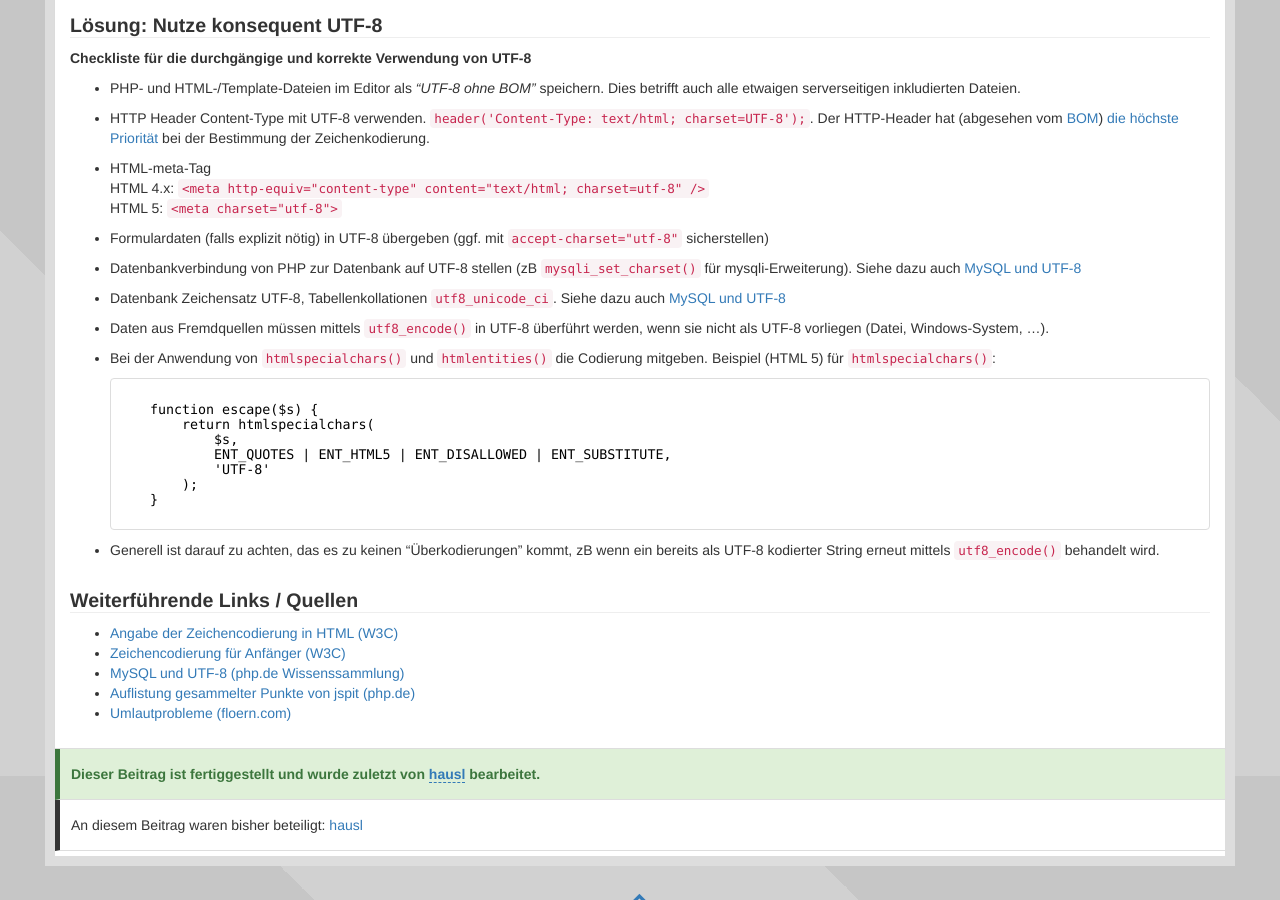
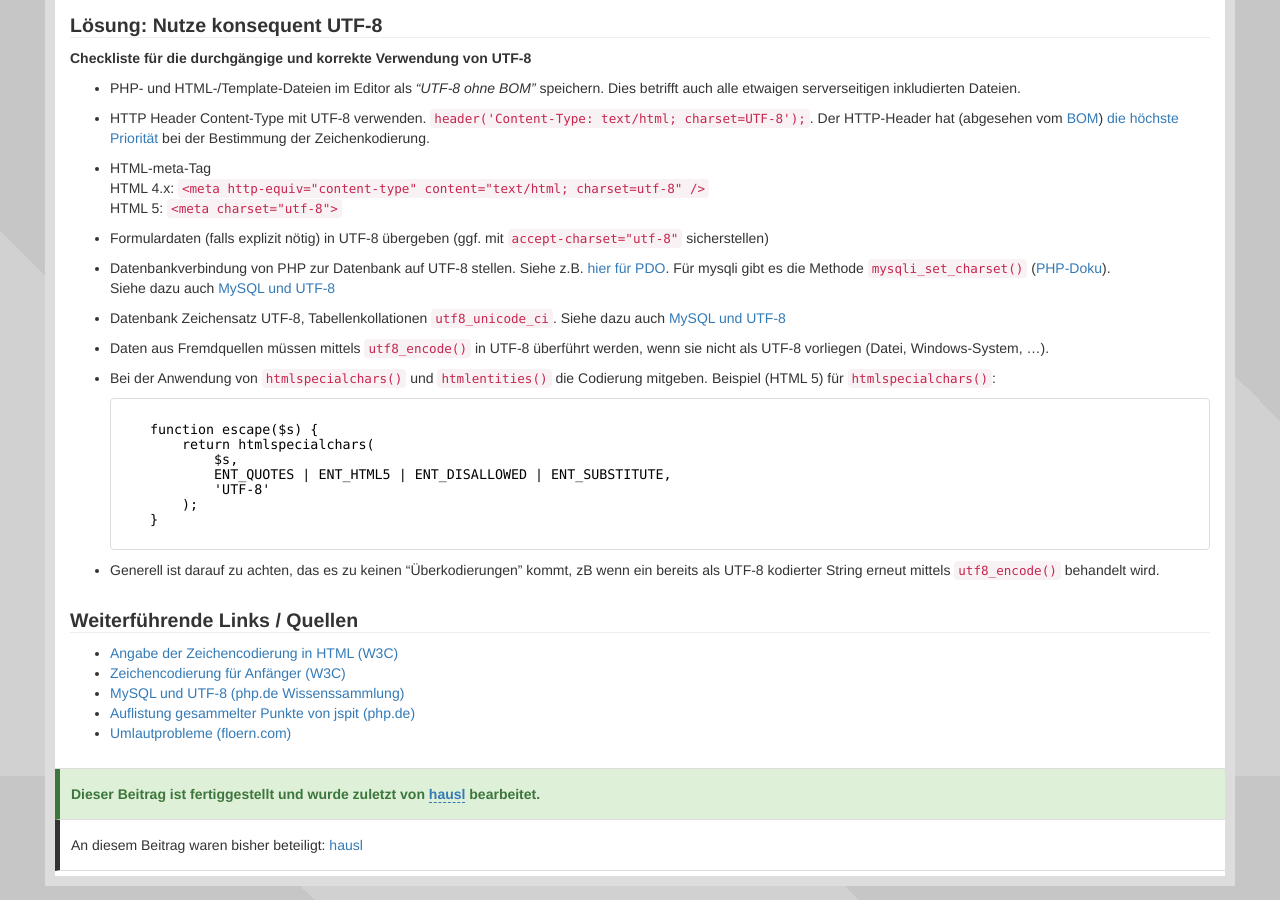
Before and after one commit to php-de/php-de.github.io, a Jekyll site: the page built from debugging/11_utf-8.md, in a window 1280 px wide and 900 px high, scrolled down 1024 px. Built offline with Jekyll 4.4.1, drawn with Linux system fonts in a browser that asks for light colours; nearby versions of some CDN libraries.

Commit message:
Update 11_utf-8.md

```diff
--- a/debugging/11_utf-8.md
+++ b/debugging/11_utf-8.md
@@ -91,7 +91,8 @@ Was zu beachten ist, damit es zu keiner solchen Fehlinterpretation kommt, ist [w
 
 * Formulardaten (falls explizit nötig) in UTF-8 übergeben (ggf. mit `accept-charset="utf-8"` sicherstellen)
 
-* Datenbankverbindung von PHP zur Datenbank auf UTF-8 stellen (zB `mysqli_set_charset()` für mysqli-Erweiterung). Siehe dazu auch [MySQL und UTF-8]({{ page.root }}/jumpto/mysql-and-utf8/)
+* Datenbankverbindung von PHP zur Datenbank auf UTF-8 stellen. Siehe z.B. [hier für PDO]({{ page.root }}/jumpto/pdo/#create-conn). Für mysqli gibt es die Methode `mysqli_set_charset()` ([PHP-Doku](http://php.net/manual/de/mysqli.set-charset.php)).<br>
+Siehe dazu auch [MySQL und UTF-8]({{ page.root }}/jumpto/mysql-and-utf8/)
 
 * Datenbank Zeichensatz UTF-8, Tabellenkollationen `utf8_unicode_ci`. Siehe dazu auch [MySQL und UTF-8]({{ page.root }}/jumpto/mysql-and-utf8/)
 
```
